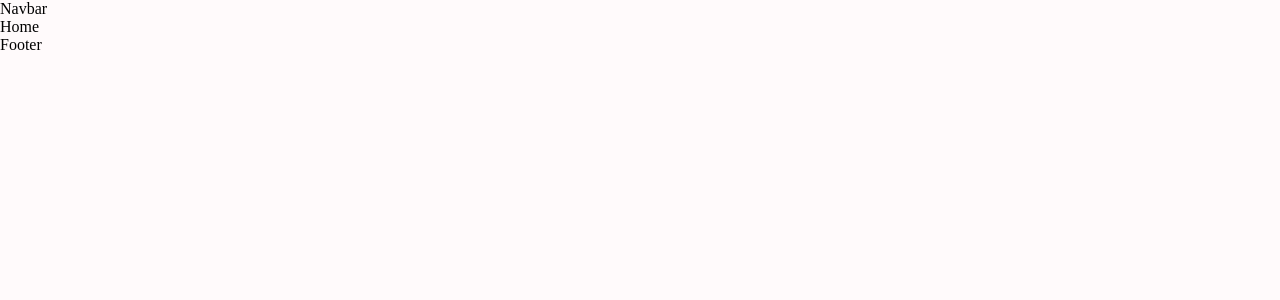
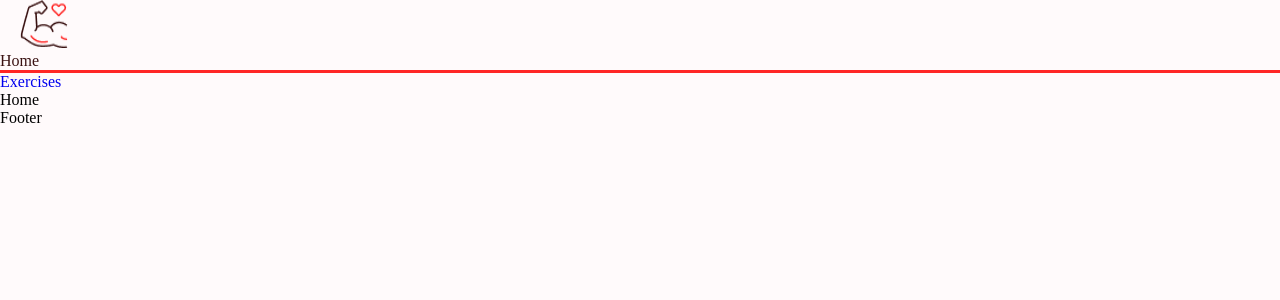
Before and after one commit to vanshverma721/Fitness_Project, a React (Create React App) app: page / in a window 1280 px wide. Shown: the top 300 px of the page. Built offline with nearby package versions, Linux system fonts and the light colour scheme.

Commit message:
Code updated

```diff
--- a/src/components/Navbar.js
+++ b/src/components/Navbar.js
@@ -2,9 +2,21 @@ import React from 'react'
 import { Link } from 'react-router-dom'
 import { Stack } from '@mui/material'
 
+import Logo from '../assets/images/Logo.png';
+
 const Navbar = () => {
   return (
-    <div>Navbar</div>
+    <Stack>
+      <Link to="/">
+        <img src={Logo} alt="logo" style={{ width: '48px', height: '48px', margin: '0 20px' }} />
+      </Link>
+      <Stack>
+        <Link to="/" style={{ textDecoration: 'none', color: "#3A1212", borderBottom: '3px solid #FF2625' }}>
+          Home
+        </Link>
+        <a href="#exercises" style={{textDecoration: 'none', color: '3A1212'}}>Exercises</a>
+      </Stack>
+    </Stack>
   )
 }
 
```
